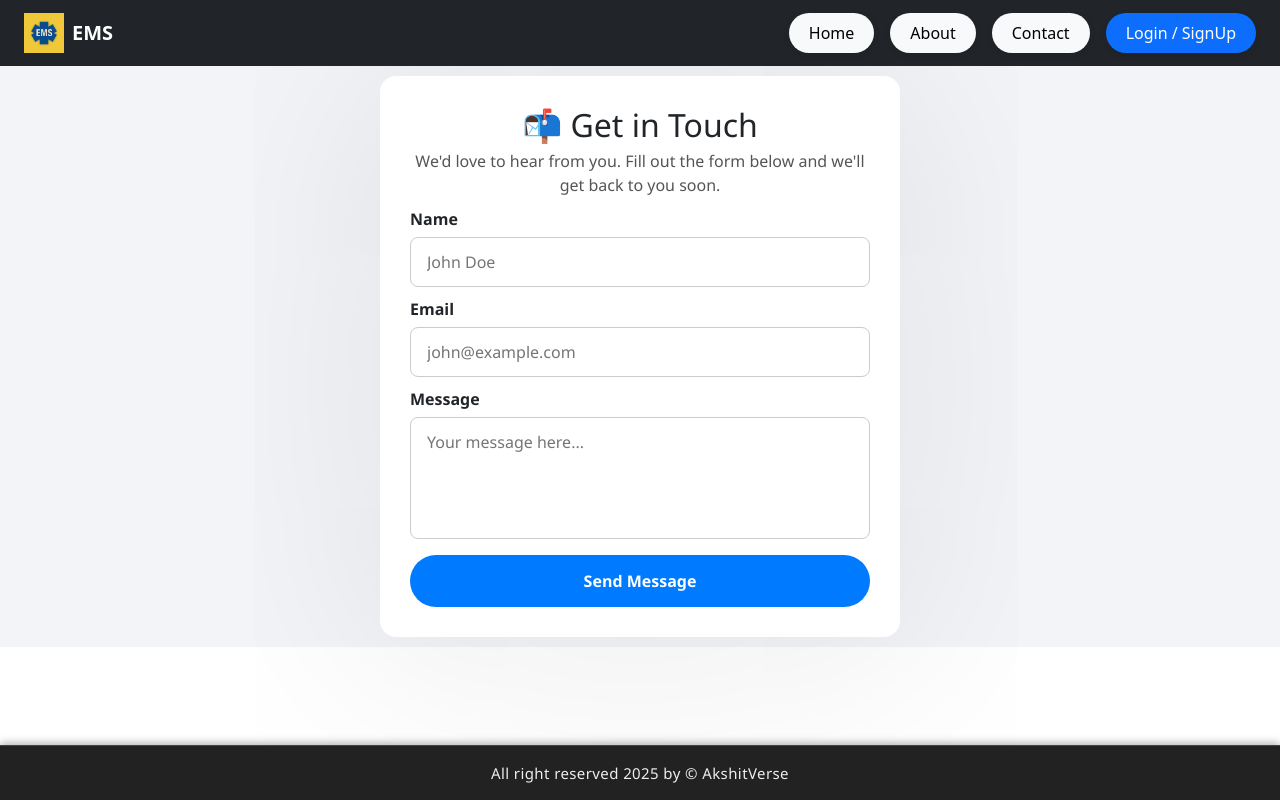
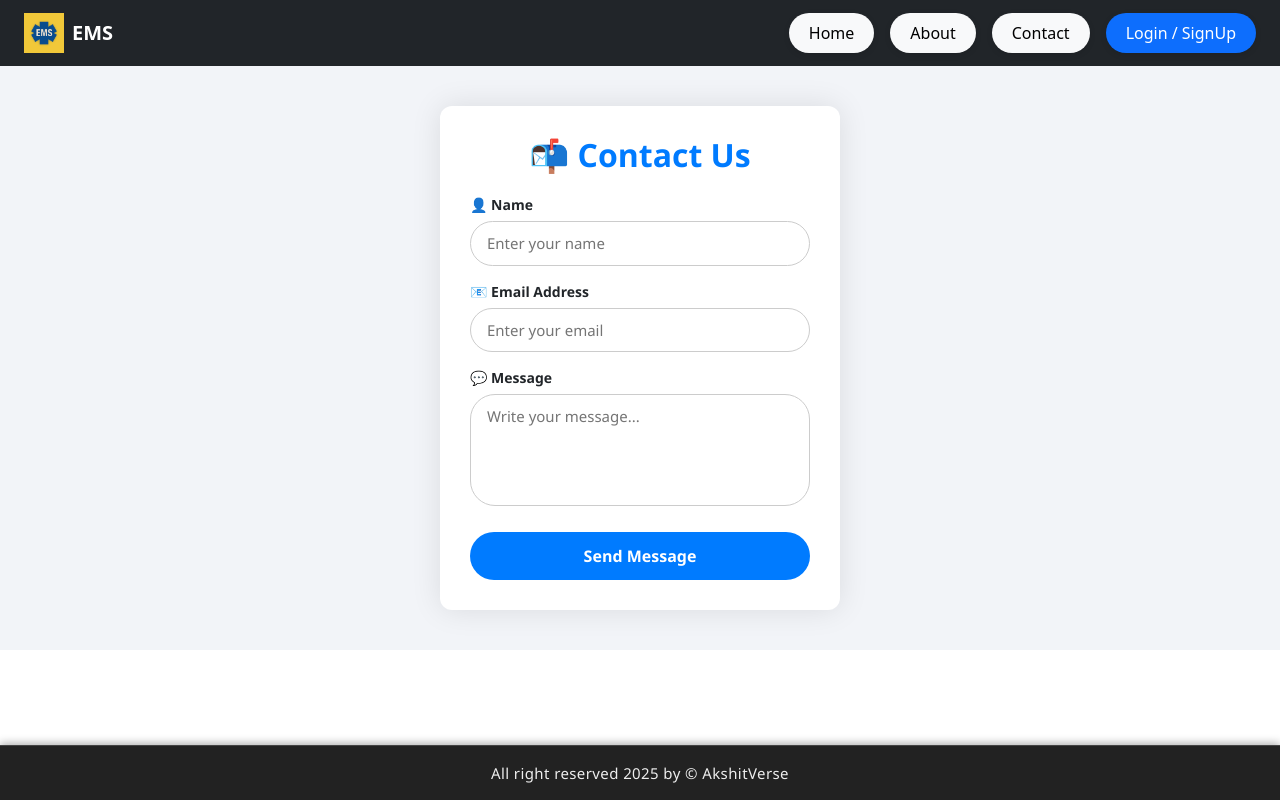
Before and after one commit to AkshitShekhawat/Project-EMS, a React (Vite) app in the folder full-stack/ems-frontend/: page /contact in a window 1280 px wide. Built offline with nearby package versions, Linux system fonts and the light colour scheme.

Commit message:
Update ModernContactComponent.jsx

```diff
--- a/full-stack/ems-frontend/src/Components/ModernContactComponent.jsx
+++ b/full-stack/ems-frontend/src/Components/ModernContactComponent.jsx
@@ -6,49 +6,41 @@ function ModernContactComponent() {
       display: 'flex',
       justifyContent: 'center',
       alignItems: 'center',
-      padding: '10px 20px',
-      background: '#f2f4f8'
+      padding: '40px 20px',
+      background: '#f2f4f8',
     }}>
       <div style={{
         width: '100%',
-        maxWidth: '520px',
+        maxWidth: '400px',
         backgroundColor: '#ffffff',
         padding: '30px',
-        borderRadius: '16px',
-        boxShadow: '0 8px 240px rgba(0, 0, 0, 0.1)',
-        fontFamily: 'Segoe UI, sans-serif'
+        borderRadius: '12px',
+        boxShadow: '0 0 30px rgba(0, 0, 0, 0.1)',
+        fontFamily: 'Segoe UI, sans-serif',
+        textAlign: 'center'
       }}>
-        <h2 style={{ textAlign: 'center', marginBottom: '5px' }}>📬 Get in Touch</h2>
-        <p style={{ textAlign: 'center', color: '#555', marginBottom: '10px' }}>
-          We'd love to hear from you. Fill out the form below and we'll get back to you soon.
-        </p>
+        <h2 style={{
+          color: '#007bff',
+          fontWeight: '600',
+          marginBottom: '20px'
+        }}>
+          📬 Contact Us
+        </h2>
 
         <form>
-          <div style={{ marginBottom: '10px' }}>
-            <label style={{ display: 'block', marginBottom: '6px', fontWeight: '600' }}>Name</label>
-            <input
-              type="text"
-              placeholder="John Doe"
-              style={inputStyle}
-            />
+          <div style={{ marginBottom: '15px', textAlign: 'left' }}>
+            <label style={labelStyle}>👤 Name</label>
+            <input type="text" placeholder="Enter your name" style={inputStyle} />
           </div>
 
-          <div style={{ marginBottom: '10px' }}>
-            <label style={{ display: 'block', marginBottom: '6px', fontWeight: '600' }}>Email</label>
-            <input
-              type="email"
-              placeholder="john@example.com"
-              style={inputStyle}
-            />
+          <div style={{ marginBottom: '15px', textAlign: 'left' }}>
+            <label style={labelStyle}>📧 Email Address</label>
+            <input type="email" placeholder="Enter your email" style={inputStyle} />
           </div>
 
-          <div style={{ marginBottom: '10px' }}>
-            <label style={{ display: 'block', marginBottom: '6px', fontWeight: '600' }}>Message</label>
-            <textarea
-              placeholder="Your message here..."
-              rows="4"
-              style={{ ...inputStyle, resize: 'none' }}
-            ></textarea>
+          <div style={{ marginBottom: '20px', textAlign: 'left' }}>
+            <label style={labelStyle}>💬 Message</label>
+            <textarea placeholder="Write your message..." rows="4" style={{ ...inputStyle, resize: 'none' }}></textarea>
           </div>
 
           <button type="submit" style={buttonStyle}>
@@ -62,23 +54,29 @@ function ModernContactComponent() {
 
 const inputStyle = {
   width: '100%',
-  padding: '12px 16px',
-  borderRadius: '8px',
+  padding: '10px 16px',
+  borderRadius: '25px',
   border: '1px solid #ccc',
-  fontSize: '16px',
+  fontSize: '15px',
   outline: 'none',
-  transition: 'border-color 0.2s ease-in-out',
+};
+
+const labelStyle = {
+  display: 'block',
+  fontWeight: '600',
+  fontSize: '14px',
+  marginBottom: '6px'
 };
 
 const buttonStyle = {
   width: '100%',
-  padding: '14px',
+  padding: '12px',
   backgroundColor: '#007bff',
   color: '#fff',
   fontSize: '16px',
   fontWeight: '600',
   border: 'none',
-  borderRadius: '100px',
+  borderRadius: '25px',
   cursor: 'pointer',
   transition: 'background-color 0.3s ease',
 };
```
